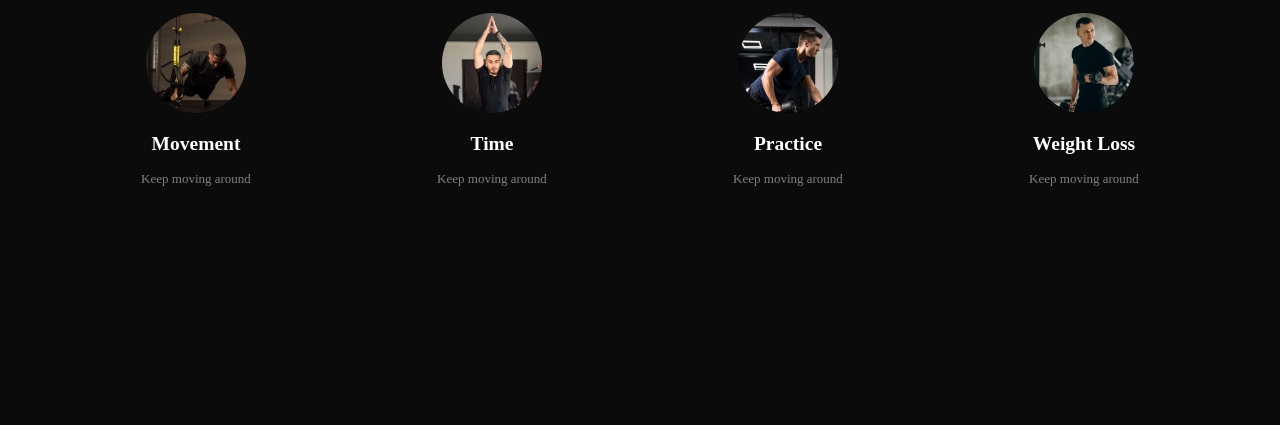
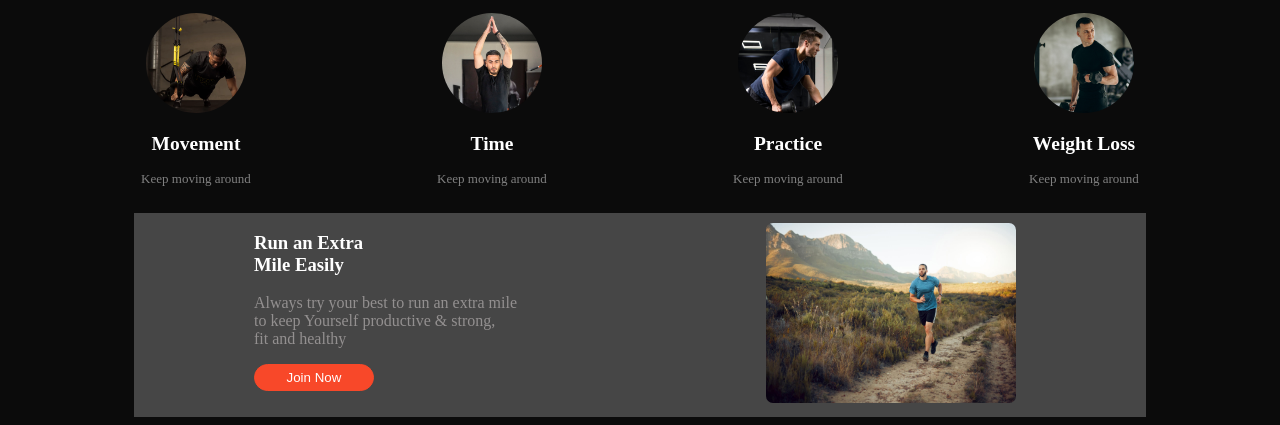
Before and after one commit to foysal90/assignment02, a plain HTML site: page index.html in a window 1280 px wide. Shown: the part 611-1036 px from the top of the page. Before the commit the page ends 824 px from the top, so only its background shows below. Drawn offline with Linux system fonts and the light colour scheme; a web font is replaced by a local one.

Commit message:
run extra mile section created

```diff
--- a/index.html
+++ b/index.html
@@ -34,7 +34,7 @@
                 <p>
                     To keep yourself healthy & fit, atleast <br> exercise 40 mins to an hour everyday
                 </p>
-                <button class="club">Join Club Now!</button>
+                <button class="join">Join Club Now!</button>
                 <button class="app">Download App</button>
 
             </figcaption>
@@ -89,7 +89,19 @@
                     <p>Keep moving around</p>
                 </section>
             </figure>
+
+            <figure class="extramile">
+                <section>
+                  <h1>Run an Extra <br> Mile Easily</h1>
+                  <p>Always try your best to run an extra mile<br> to keep Yourself productive & strong,   <br> fit and healthy  </p>
+                  <button class="join">Join Now</button>
+                </section>
+                <section >
+                <img  src="./images/run.jpg" alt="">
+                </section>
+            </figure>
         </article>
+
 
     </main>
 
--- a/style.css
+++ b/style.css
@@ -77,7 +77,7 @@ body {
   color: gray;
 }
 
-.club {
+.join{
   background-color: var(--primary-color);
   color: white;
   border: 1px solid var(--primary-color);
@@ -184,3 +184,27 @@ body {
 .mtpw p {
     color: gray;
 }
+
+.extramile {
+    display: flex;
+    justify-content: space-around;
+    background-color: rgba(128, 128, 128, 0.499);
+    width:80%;
+
+
+    margin: 0 auto;
+
+
+}
+.extramile h1 {
+    color: white;
+}
+.extramile p {
+    color: rgba(176, 172, 172, 0.731);
+}
+.extramile img {
+    width:250px;
+    height: 180px;
+    border-radius: 7px;
+   margin: 10px;
+}
```
